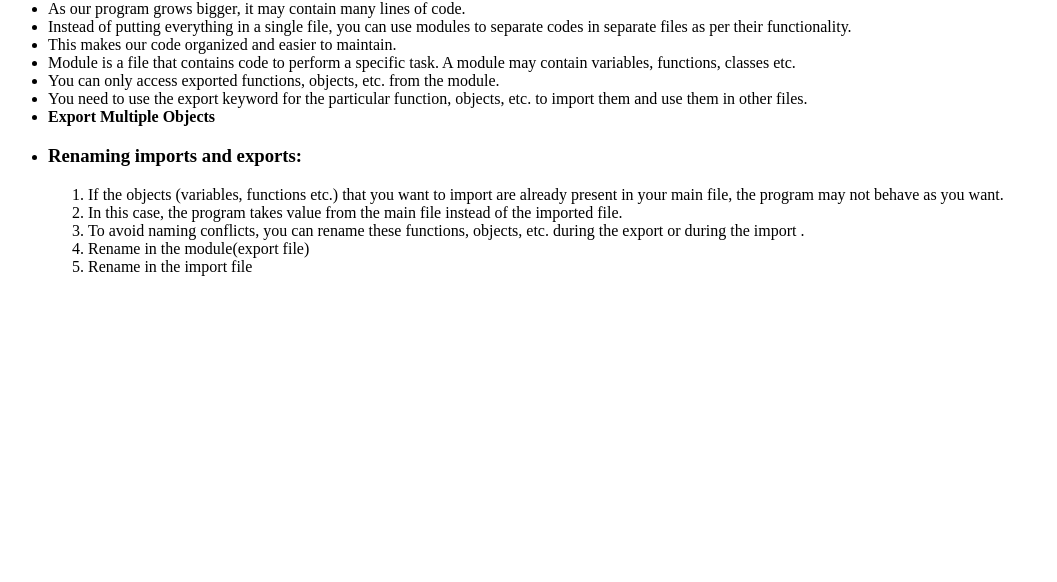
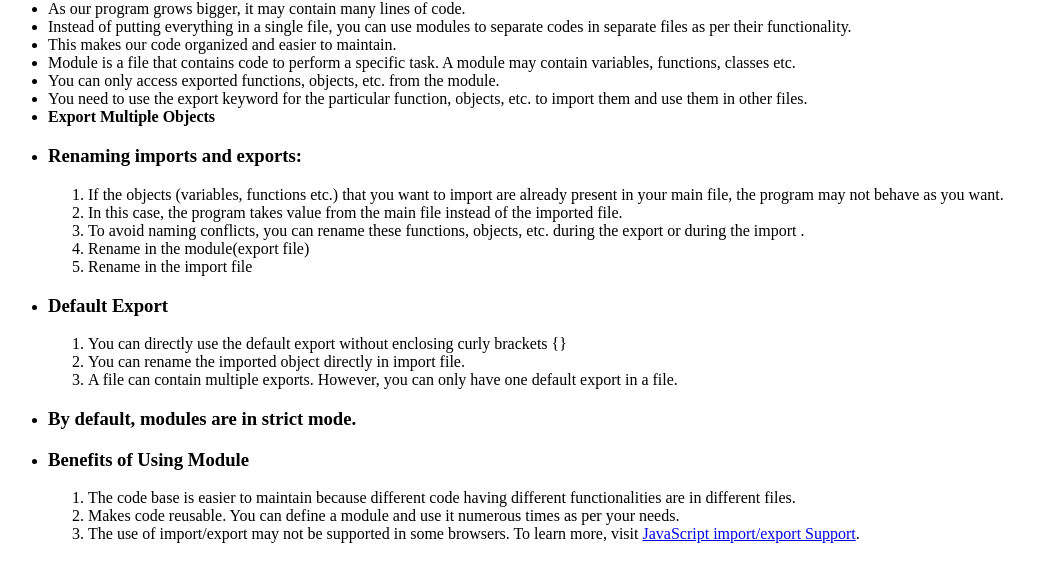
Before and after one commit to yugmani/import-export-js, a website: page index.html in a window 1280 px wide. Shown: the part 66-648 px from the top of the page, without its empty margins (0-1057 px from the left). Drawn offline with Linux system fonts and the light colour scheme.

Commit message:
default export

```diff
--- /dev/null
+++ b/default.js
@@ -0,0 +1,6 @@
+export const age = 33;
+
+//default export
+export default function lowerString(str) {
+  return str.toLowerCase();
+}
--- a/index.html
+++ b/index.html
@@ -39,5 +39,40 @@
         <li>Rename in the import file</li>
       </ol>
     </li>
+    <li>
+      <h3>Default Export</h3>
+      <ol>
+        <li>
+          You can directly use the default export without enclosing curly
+          brackets {}
+        </li>
+        <li>You can rename the imported object directly in import file.</li>
+        <li>
+          A file can contain multiple exports. However, you can only have one
+          default export in a file.
+        </li>
+      </ol>
+    </li>
+    <li><h3>By default, modules are in strict mode.</h3></li>
+    <li>
+      <h3>Benefits of Using Module</h3>
+      <ol>
+        <li>
+          The code base is easier to maintain because different code having
+          different functionalities are in different files.
+        </li>
+        <li>
+          Makes code reusable. You can define a module and use it numerous times
+          as per your needs.
+        </li>
+        <li>
+          The use of import/export may not be supported in some browsers. To
+          learn more, visit
+          <a href="https://caniuse.com/#search=javascript%20export"
+            >JavaScript import/export Support</a
+          >.
+        </li>
+      </ol>
+    </li>
   </ul>
 </div>
```
Also changed, not shown: index.js (+17 -0 lines).
